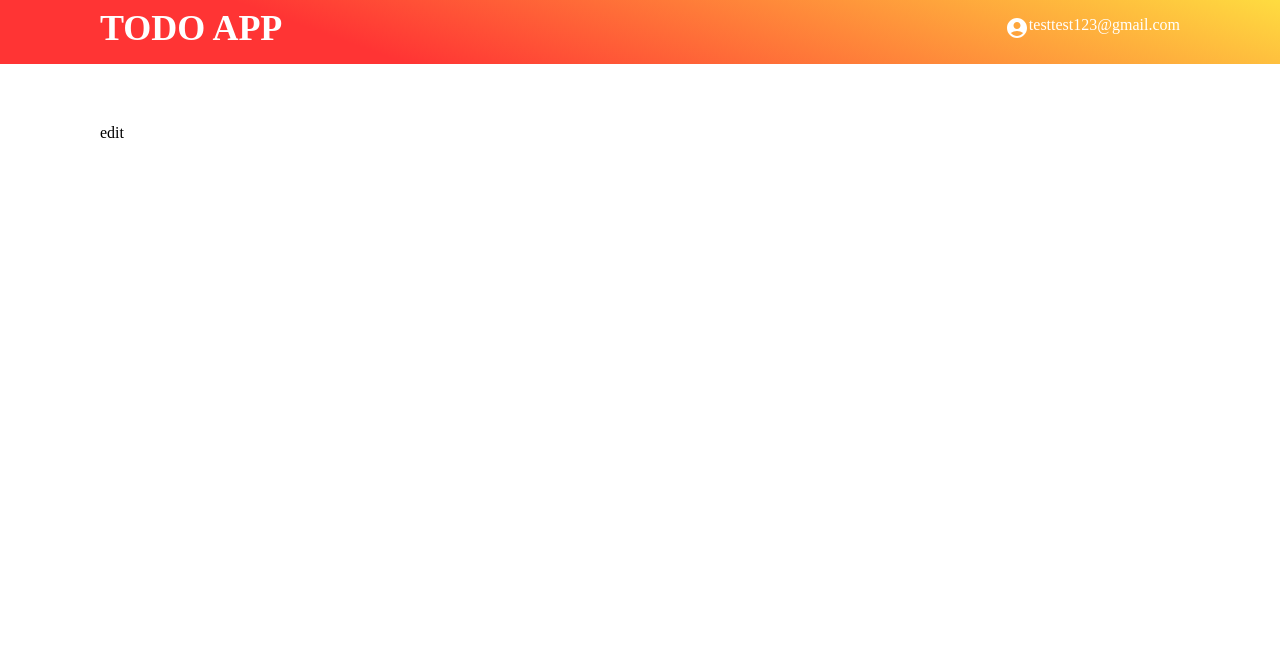
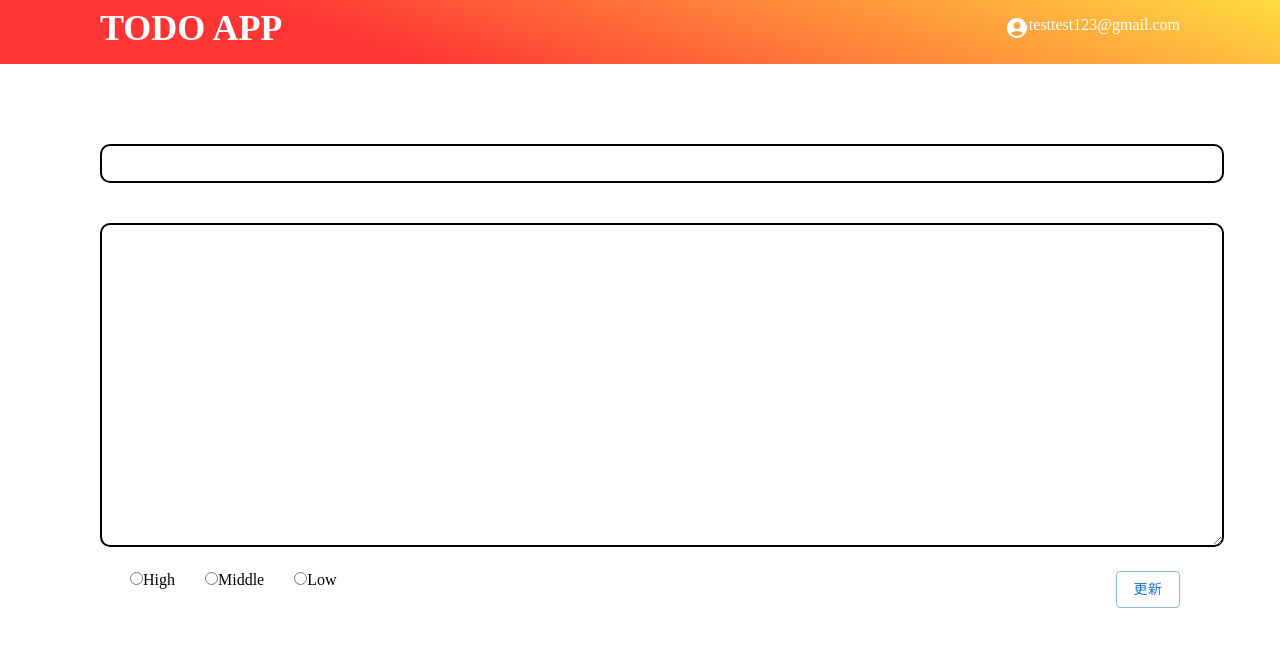
Before and after one commit to TaiyoMaruyama/todo-app-next, a Next.js app: page /edit in a window 1280 px wide. Shown: the top 646 px of the page. Built offline with nearby package versions, Linux system fonts and the light colour scheme; no server answers.

Commit message:
途中ですがいったん終わり

```diff
--- a/src/components/Create.tsx
+++ b/src/components/Create.tsx
@@ -1,4 +1,4 @@
-import { ReactEventHandler, useState } from "react";
+import { useState } from "react";
 import { CreateButton } from "./commomParts/createButton";
 import { addDoc, collection } from "firebase/firestore";
 import { db } from "@/lib/firebase";
--- /dev/null
+++ b/src/components/Edit.tsx
@@ -0,0 +1,79 @@
+import { useRouter } from "next/router";
+import { useState } from "react";
+import { CreateButton } from "./commomParts/createButton";
+import { doc, query, updateDoc } from "firebase/firestore";
+import { db } from "@/lib/firebase";
+import { UpdateButton } from "./commomParts/updateButton";
+
+export const Edit: React.FC = () => {
+  const router = useRouter();
+  const getData = router.query;
+  const [todo, setTodo] = useState(getData);
+
+  const handleChange = (
+    e: React.ChangeEvent<HTMLInputElement | HTMLTextAreaElement>
+  ) => {
+    const { name, value } = e.target;
+    setTodo((prevForm) => ({ ...prevForm, [name]: value }));
+  };
+
+  const handlePriorityChange = (e: React.ChangeEvent<HTMLInputElement>) => {
+    setTodo((prevForm) => ({ ...prevForm, priority: e.target.value }));
+  };
+
+  const handleUpdateTodo = async () => {
+    if (getData.id !== undefined) {
+      const selectedId = getData.id as string;
+      const docRef = doc(db, "todos", selectedId);
+      const payload = {
+        priority: todo.priority,
+        title: todo.title,
+        detail: todo.detail,
+      };
+      await updateDoc(docRef, payload);
+      router.push("/");
+    }
+  };
+
+  return (
+    <>
+      <div className="create-frame">
+        <input
+          type="text"
+          className="create-input"
+          name="title"
+          value={todo.title}
+          onChange={handleChange}
+        />
+        <textarea
+          cols={30}
+          rows={20}
+          className="create-textarea"
+          name="detail"
+          value={todo.detail}
+          onChange={handleChange}
+        ></textarea>
+        <div className="create-page-bottom">
+          <div className="radio-frame">
+            {["High", "Middle", "Low"].map((priority) => (
+              <label key={priority} className="radio">
+                <input
+                  type="radio"
+                  name="selectedPriority"
+                  value={todo.priority}
+                  checked={priority == todo.priority}
+                  onChange={handlePriorityChange}
+                />
+                {priority}
+              </label>
+            ))}
+          </div>
+
+          <div onClick={handleUpdateTodo}>
+            <UpdateButton />
+          </div>
+        </div>
+      </div>
+    </>
+  );
+};
--- a/src/components/TodoList.tsx
+++ b/src/components/TodoList.tsx
@@ -58,8 +58,8 @@ export const TodoList: React.FC = () => {
                 </td>
                 <td className="todo-priority">{todo.priority}</td>
                 <td className="todo-buttons">
-                  <ListEditButton />
-                  <ListDeleteButton />
+                  <ListEditButton selectedId={todo.id} />
+                  <ListDeleteButton selectedId={todo.id} />
                 </td>
               </tr>
             ))
--- /dev/null
+++ b/src/components/commomParts/updateButton.tsx
@@ -0,0 +1,15 @@
+import { Button } from "@mui/material";
+import { useRouter } from "next/router";
+
+export const UpdateButton = () => {
+  const router = useRouter();
+
+  const handleUpdate = () => {
+    router.push("/");
+  };
+  return (
+    <Button variant="outlined" onClick={handleUpdate}>
+      更新
+    </Button>
+  );
+};
--- a/src/pages/edit.tsx
+++ b/src/pages/edit.tsx
@@ -1,10 +1,11 @@
+import { Edit } from "@/components/Edit";
 import { Layout } from "@/components/Layout";
 
 const EditPage = () => {
   return (
     <>
       <Layout>
-        <div>edit</div>
+        <Edit />
       </Layout>
     </>
   );
```
Also changed, not shown: src/components/commomParts/ListDeleteButton.tsx (+7 -2 lines), src/components/commomParts/ListEditButton.tsx (+18 -2 lines).
